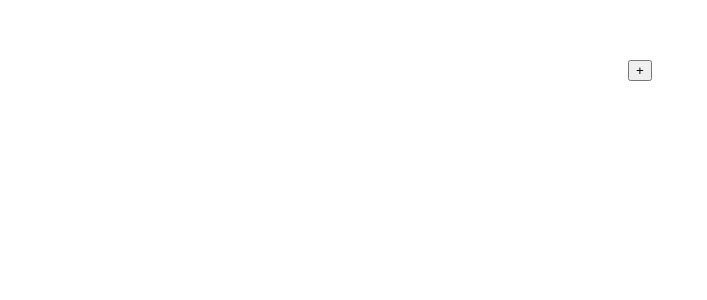
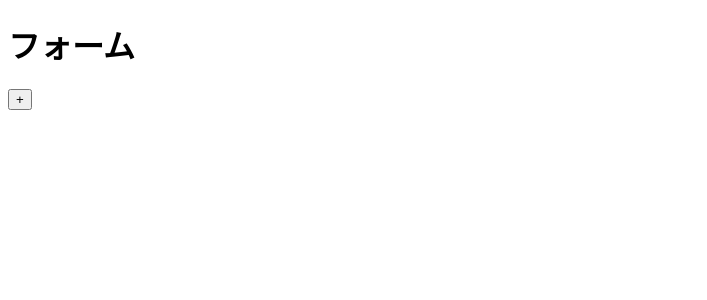
Before and after one commit to MashioSano/vue_memo_app, a Vue app: page / in a window 1280 px wide. Shown: the top 300 px of the page, without its empty margins (0-707 px from the left). Built offline with nearby package versions, Linux system fonts and the light colour scheme.

Commit message:
とりあえず動く

```diff
--- a/src/App.vue
+++ b/src/App.vue
@@ -1,26 +1,14 @@
 <template>
   <div id="app">
-    <New></New>
+    <Memo></Memo>
   </div>
 </template>
 
 <script>
-  import New from "./components/New.vue"
-
+  import Memo from "./components/Memo.vue"
   export default {
     components: {
-      New
+      Memo
     }
   }
 </script>
-
-<style>
-#app {
-  font-family: Avenir, Helvetica, Arial, sans-serif;
-  -webkit-font-smoothing: antialiased;
-  -moz-osx-font-smoothing: grayscale;
-  text-align: center;
-  color: #2c3e50;
-  margin-top: 60px;
-}
-</style>
--- /dev/null
+++ b/src/components/Memo.vue
@@ -0,0 +1,58 @@
+<template>
+  <div>
+    <MemoForm @createOrUpdate="createOrUpdate" @destroy="destroy" :id="currentMemoId" :memo="currentMemo"></MemoForm>
+    <MemoList v-for="(memo, key) in firstLines()" :key="key" :id="key" v-bind:memo="memo" @currentMemo="current"></MemoList>
+  </div>
+</template>
+
+<script>
+  import MemoForm from "../components/MemoForm.vue"
+  import MemoList from "../components/MemoList.vue"
+
+  export default {
+    components: {
+      MemoForm,
+      MemoList
+    },
+     data(){
+      return {
+        memos: [],
+        currentMemoId: undefined,
+        currentMemo: undefined
+      }
+    },
+    methods: {
+      firstLines(){
+        return this.memos.map(element => (element.split(/\r\n|\r|\n/)[0]))
+      },
+      createOrUpdate(value, id){
+        if(id===undefined){
+          this.memos.push(value)
+          localStorage.setItem('memos', JSON.stringify(this.memos))
+        }else{
+          this.memos[id] = value
+          localStorage.setItem('memos', JSON.stringify(this.memos))
+        }
+      },
+      destroy(id){
+        console.log("aaa")
+        this.memos.splice(id, 1)
+        localStorage.setItem('memos', JSON.stringify(this.memos))
+      },
+      current(memo, id){
+        console.log("Memo.vueのcurrentメソッド", memo, id)
+        this.currentMemo = memo
+        this.currentMemoId = id
+      }
+    },
+     mounted () {
+      if (localStorage.getItem('memos')) {
+        try {
+          this.memos = JSON.parse(localStorage.getItem('memos'))
+        } catch (e) {
+          localStorage.removeItem('memos')
+        }
+    }
+  }
+}
+</script>
--- /dev/null
+++ b/src/components/MemoForm.vue
@@ -0,0 +1,49 @@
+<template>
+  <div>
+    <h1>フォーム</h1>
+    <button @click="formup">+</button>
+     <form v-show="formDisplay">
+        <textarea v-model="value"></textarea>
+        <input type="button" value="編集" v-on:click="aaa">
+        <input type="button" value="削除" v-on:click="toDelete">
+     </form>
+  </div>
+</template>
+
+<script>
+export default {
+  props: {
+      memo: String,
+      id: Number
+  },
+  data(){
+    return {
+      formDisplay: false,
+      value: this.memo || "新規メモ"
+    }
+  },
+  methods: {
+    formup(){
+      this.formDisplay=true
+    },
+    aaa(){
+      console.log(this.memo, this.id)
+      this.$emit("createOrUpdate", this.value, this.id)
+      this.formdown()
+    },
+    toDelete(){
+      this.$emit("destroy", this.id)
+      this.formdown()
+    },
+    formdown(){
+      this.formDisplay=false
+    }
+  },
+  watch: {
+    memo(newMemo){
+      this.formup()
+      this.value=newMemo
+    }
+  }
+}
+</script>
--- /dev/null
+++ b/src/components/MemoList.vue
@@ -0,0 +1,19 @@
+<template>
+  <div>
+    <a href="#" v-on:click="current">{{ memo }}</a>
+  </div>
+</template>
+
+<script>
+export default {
+  props: {
+      memo: String,
+      id: Number
+    },
+  methods: {
+    current(){
+      this.$emit("currentMemo", this.memo, this.id)
+    }
+  }
+}
+</script>
--- a/src/components/New.vue
+++ b/src/components/New.vue
@@ -6,7 +6,7 @@
         <input type="button" v-on:click="updateOrCreate" value="編集">
         <input type="button" v-on:click="destroy" value="削除">
      </form>
-        <div v-for="(memo, key) in firstLines()" :key="key">
+        <div v-for="(memo, key) in firstLines()" :key="key" :id="key">
           <div class="memo">
             <a href="#" v-on:click="edit(memos[key], key)" class="discription">{{ memo }}</a>
           </div>
--- a/src/main.js
+++ b/src/main.js
@@ -1,6 +1,8 @@
 import Vue from 'vue'
 import App from './App.vue'
 
+
+Vue.config.devtools = true
 Vue.config.productionTip = false
 
 new Vue({
```
